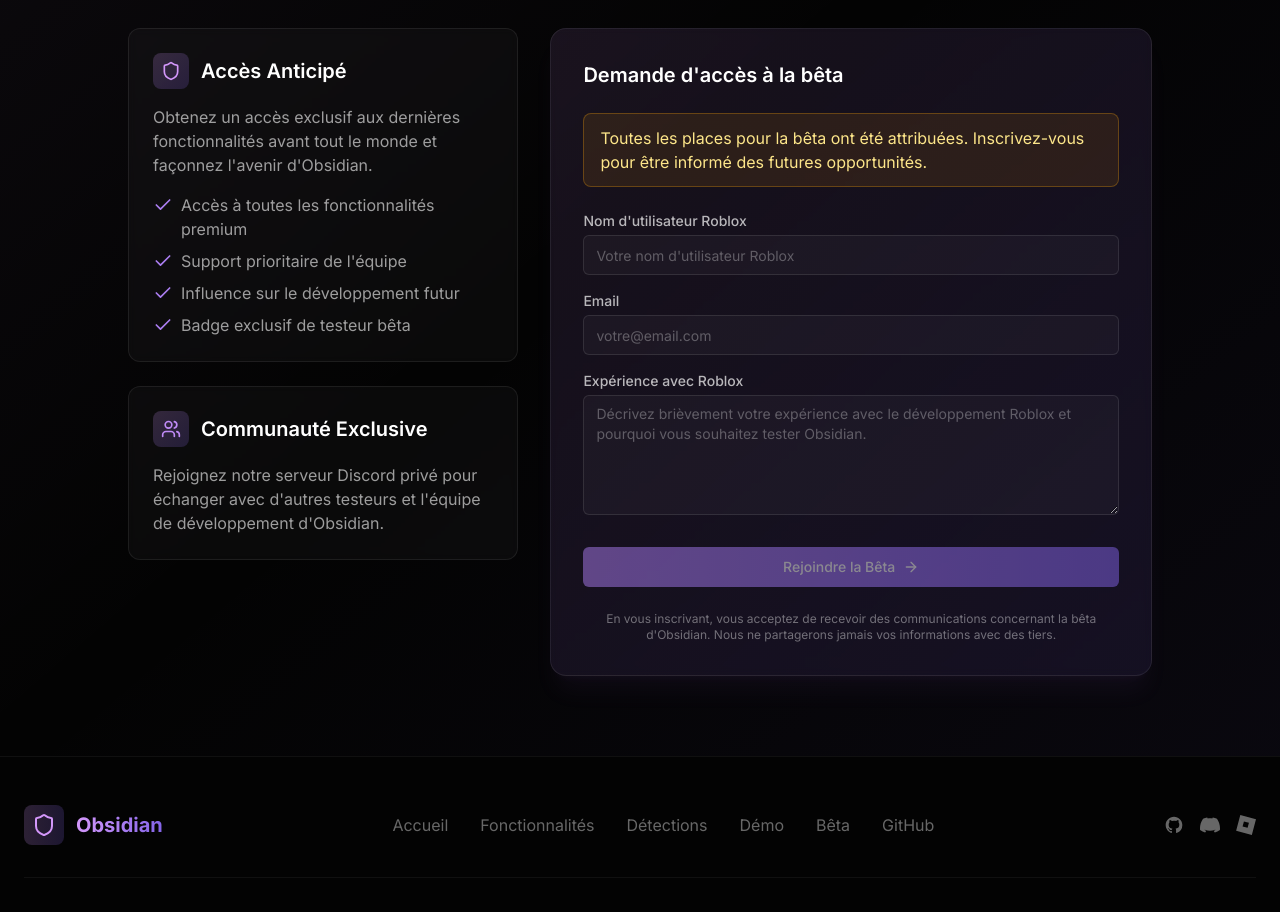
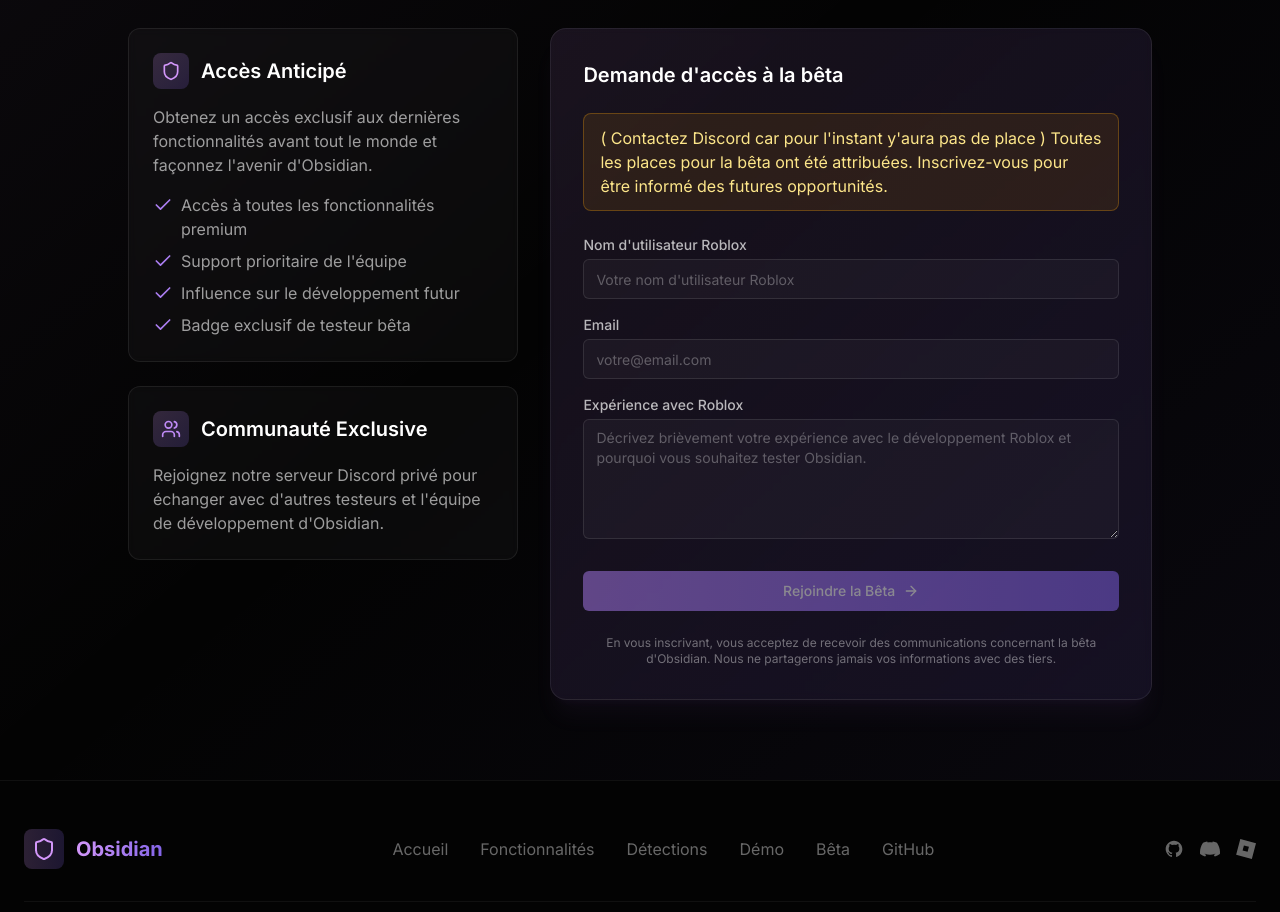
Before and after one commit to Censur-e/testsite, a Next.js app: page / in a window 1280 px wide. Shown: the part 2960-3872 px from the top of the page. Built offline with nearby package versions, Linux system fonts and the light colour scheme.

Commit message:
Update beta-signup-section.tsx

```diff
--- a/components/beta-signup-section.tsx
+++ b/components/beta-signup-section.tsx
@@ -250,7 +250,7 @@ export default function BetaSignupSection() {
                     {productData.remaining <= 0 ? (
                       <div className="bg-amber-500/10 border border-amber-500/30 text-amber-200 px-4 py-3 rounded-lg">
                         <p>
-                          Toutes les places pour la bêta ont été attribuées. Inscrivez-vous pour être informé des
+                          ( Contactez Discord car pour l'instant y'aura pas de place ) Toutes les places pour la bêta ont été attribuées. Inscrivez-vous pour être informé des
                           futures opportunités.
                         </p>
                       </div>
```
